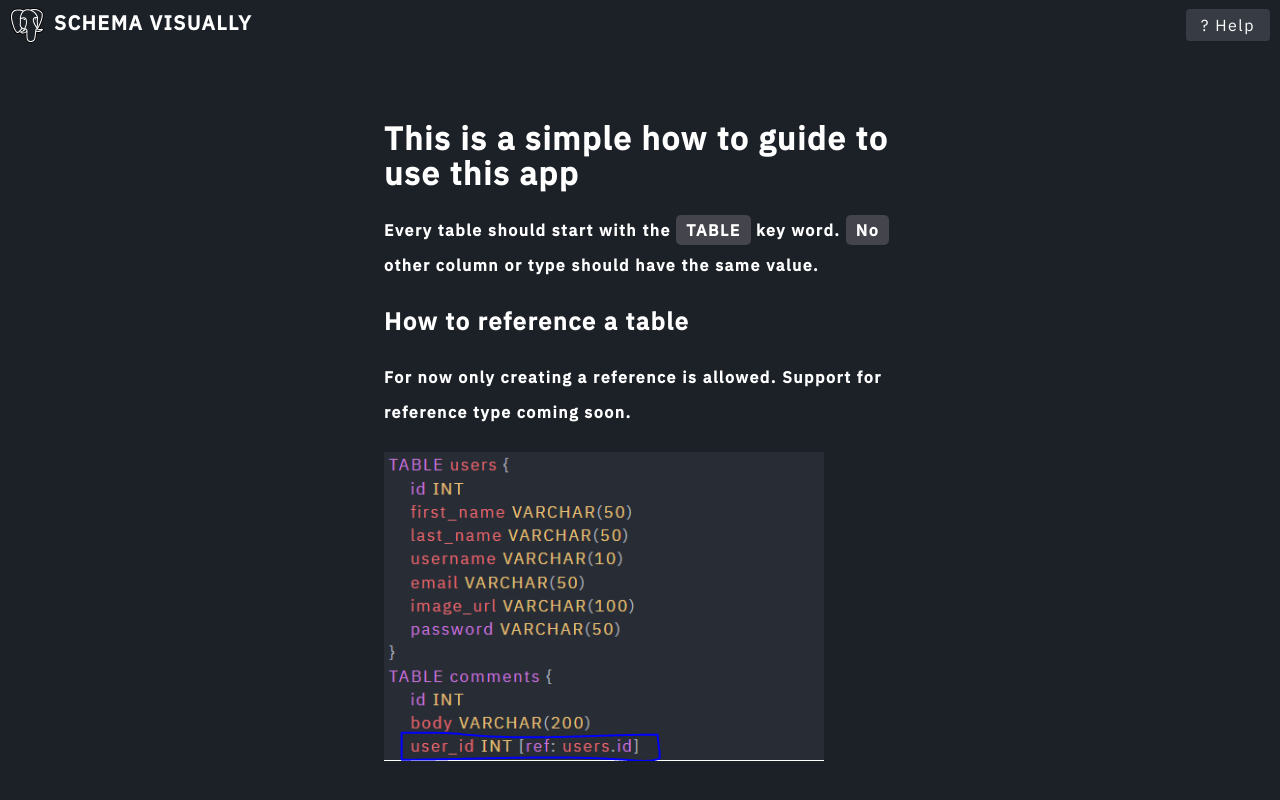
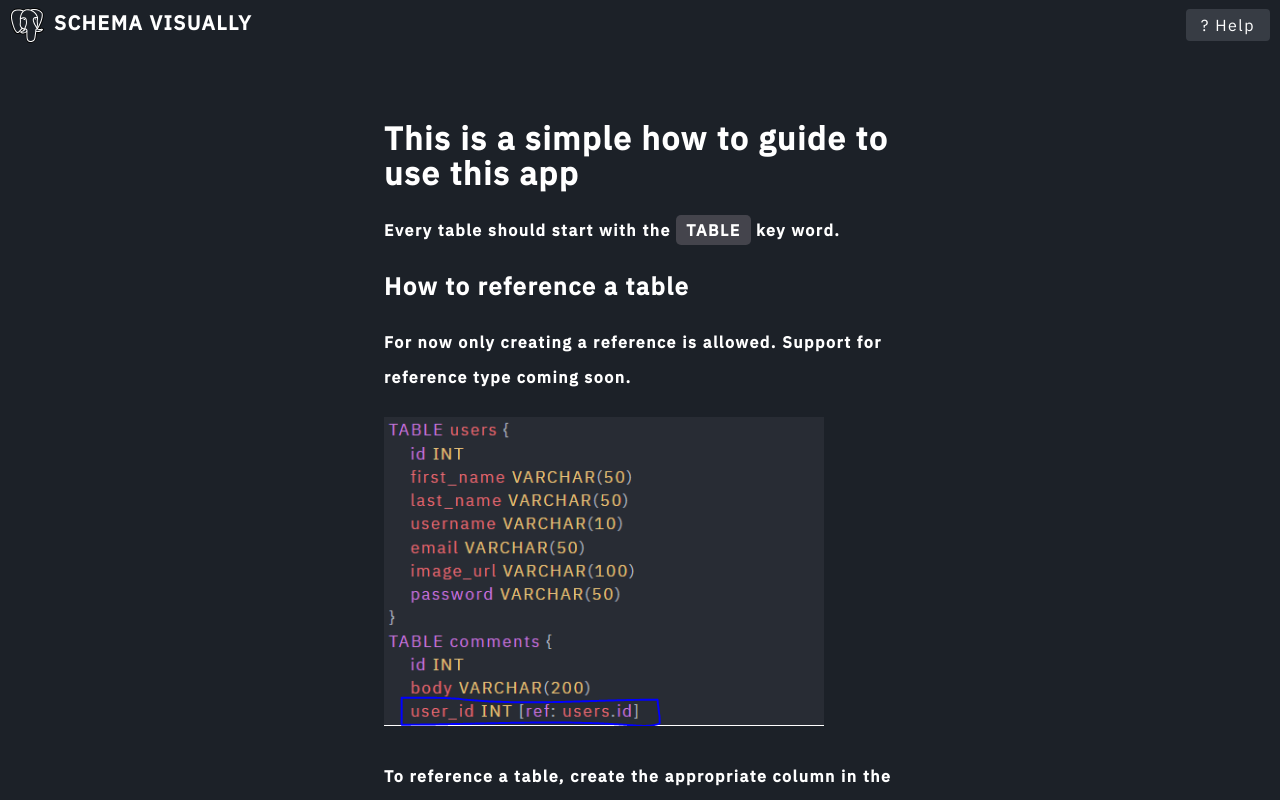
Before and after one commit to MyoniM/pg-schema-visually, a React (Create React App) app: page /help in a window 1280 px wide. Built offline with nearby package versions, Linux system fonts and the light colour scheme.

Commit message:
correction

```diff
--- a/src/Help.tsx
+++ b/src/Help.tsx
@@ -11,8 +11,7 @@ export default function Help() {
       <div className="help">
         <h1>This is a simple how to guide to use this app</h1>
         <h4>
-          Every table should start with the <span className="help-tag">TABLE</span> key word. <span className="help-tag">No</span> other column or
-          type should have the same value.
+          Every table should start with the <span className="help-tag">TABLE</span> key word.
         </h4>
         <h2>How to reference a table</h2>
         <h4>For now only creating a reference is allowed. Support for reference type coming soon.</h4>
```
